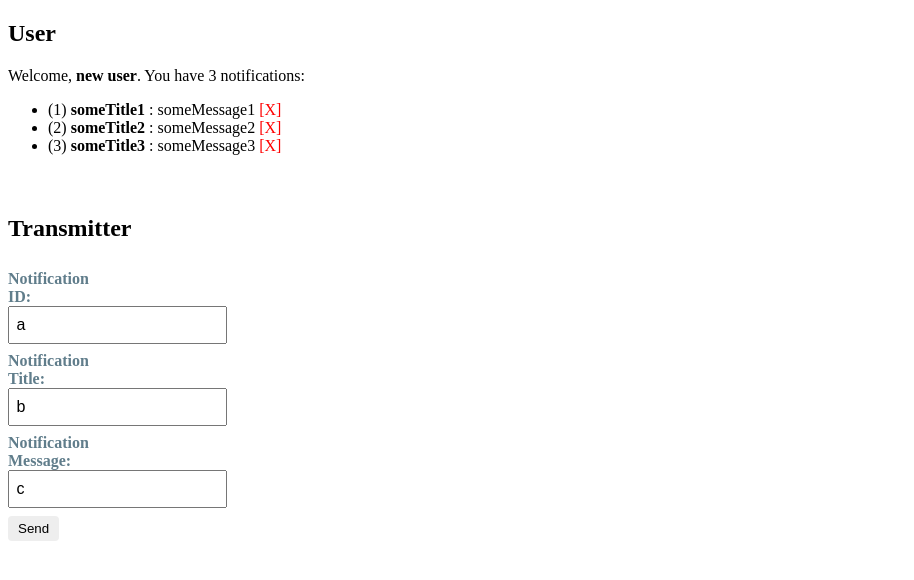
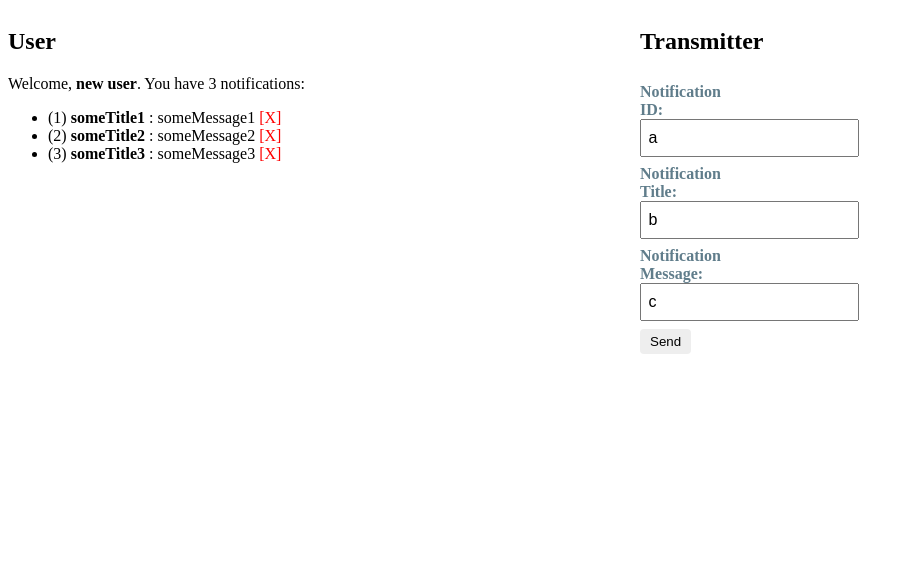
Before and after one commit to MikeQDev/ng-notification-testing, an Angular app: page / in a window 1280 px wide. Shown: the top 580 px of the page, without its empty margins (0-914 px from the left). Built offline with nearby package versions, Linux system fonts and the light colour scheme.

Commit message:
display double columned

```diff
--- a/src/app/app.component.css
+++ b/src/app/app.component.css
@@ -0,0 +1,11 @@
+.column {
+  float: left;
+  width: 50%;
+}
+
+/* Clear floats after the columns */
+.row:after {
+  content: "";
+  display: table;
+  clear: both;
+}
--- a/src/app/app.component.html
+++ b/src/app/app.component.html
@@ -1,2 +1,8 @@
-<app-user></app-user>
-<app-transmitter></app-transmitter>
+<div class="row">
+    <div class="column">
+        <app-user></app-user>
+    </div>
+    <div class="column">
+        <app-transmitter></app-transmitter>
+    </div>
+</div>
--- a/src/app/transmitter/transmitter.component.css
+++ b/src/app/transmitter/transmitter.component.css
@@ -2,7 +2,7 @@
 :host {
     display: flex;
     flex-direction: column;
-    padding-top: 24px;
+    /*padding-top: 24px;*/
   }
 
   label {
```
